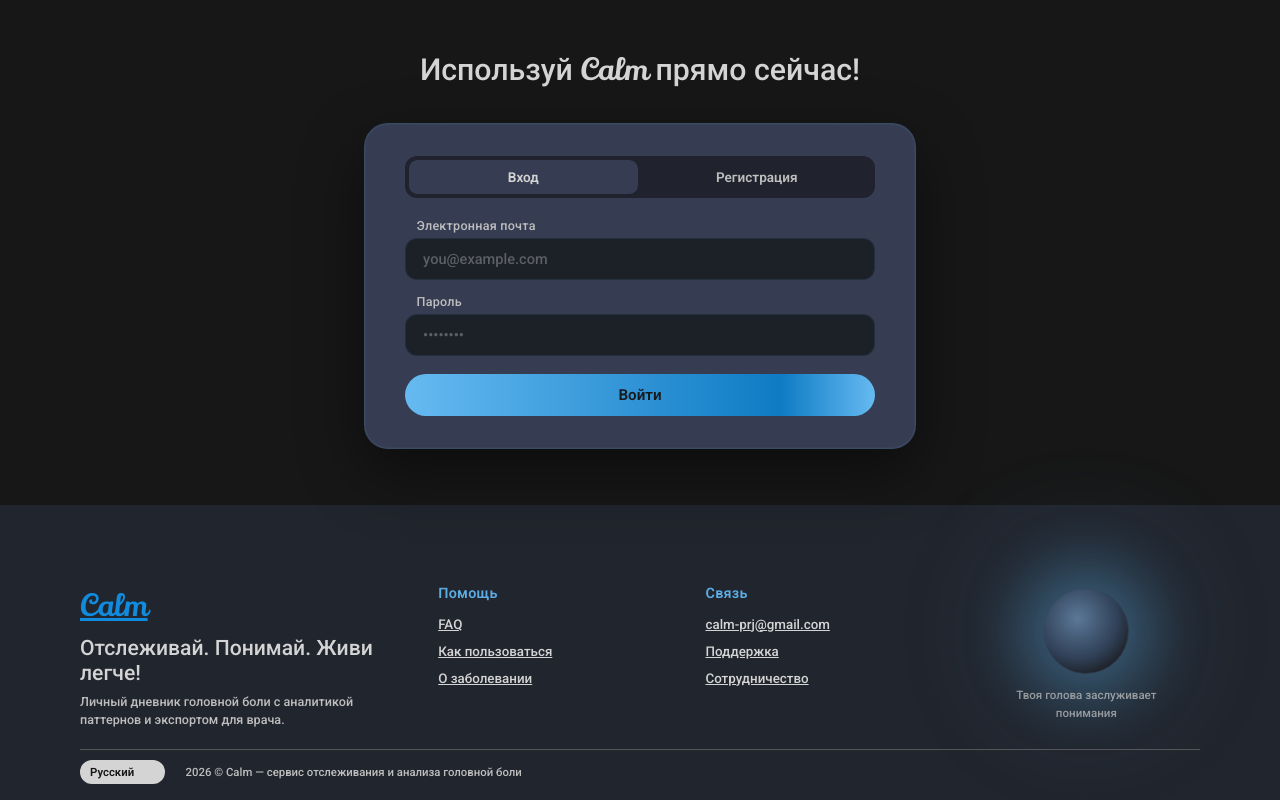
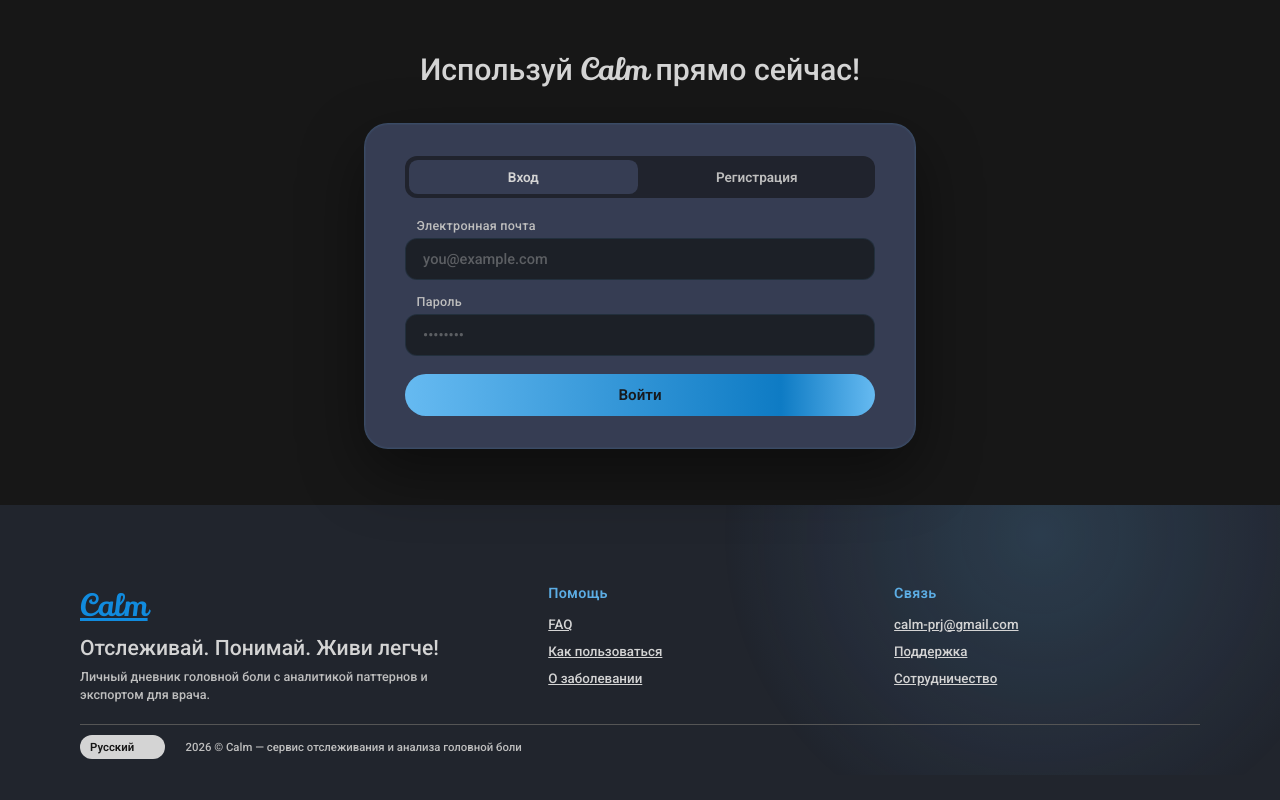
Before and after one commit to godmozzarella/calm-project, a React (Vite) app in the folder frontend/: page / in a window 1280 px wide. Shown: the part 2689-3489 px from the top of the page. After the commit the page ends 3464 px from the top, so only its background shows below. Built offline with nearby package versions, Linux system fonts and the light colour scheme; some icons are missing.

Commit message:
дизайн футера

```diff
--- a/frontend/src/widgets/footer/ui/Footer.jsx
+++ b/frontend/src/widgets/footer/ui/Footer.jsx
@@ -11,7 +11,8 @@ import s from './Footer.module.scss'
 
 const Footer = () => {
 	return (
-		<footer id="contacts">
+		<div className={s.footerRoot} id="contacts">
+		<footer>
 			<div className={s.item1}>
 				<div className={s.logoBlock}>
 					<a className={s.logo} href="#">Calm</a>
@@ -40,10 +41,7 @@ const Footer = () => {
 						</ul>
 					</div>
 
-					<div className={s.glowBlock}>
-						<div className={s.glowOrb} aria-hidden="true" />
-						<p className={s.glowText}>Твоя голова заслуживает понимания</p>
-					</div>
+					<div className={s.glowBlock} aria-hidden="true" />
 				</div>
 			</div>
 
@@ -70,6 +68,7 @@ const Footer = () => {
 				</ul>
 			</div>
 		</footer>
+		</div>
 	)
 }
 
--- a/frontend/src/widgets/footer/ui/Footer.module.scss
+++ b/frontend/src/widgets/footer/ui/Footer.module.scss
@@ -1,4 +1,28 @@
 @use 'app/styles/globals.scss' as *;
+
+.footerRoot {
+	position: relative;
+	width: 100%;
+	overflow: hidden;
+
+	&::after {
+		content: '';
+		position: absolute;
+		bottom: -6rem;
+		right: -6rem;
+		width: 42rem;
+		height: 42rem;
+		border-radius: 50%;
+		background: radial-gradient(
+			circle,
+			rgba(92, 173, 228, 0.20) 0%,
+			rgba(92, 143, 210, 0.08) 45%,
+			transparent 68%
+		);
+		animation: glowPulse 5s ease-in-out infinite;
+		pointer-events: none;
+	}
+}
 
 footer {
 	display: flex;
@@ -8,6 +32,8 @@ footer {
 	margin: 5rem auto 1rem auto;
 	padding: 0 1rem;
 	width: min(70%, 87.5rem);
+	position: relative;
+	z-index: 1;
 }
 
 ul {
@@ -42,55 +68,18 @@ hr {
 
 .item1 {
 	display: grid;
-	grid-template-columns: 1.4fr repeat(3, 1fr);
+	grid-template-columns: 1.4fr 1fr 1fr;
 	gap: 2.5rem;
 	width: 100%;
 }
 
 .glowBlock {
-	display: flex;
-	flex-direction: column;
-	align-items: center;
-	justify-content: center;
-	gap: 1rem;
-	position: relative;
+	display: none;
 }
 
-.glowOrb {
-	width: 5rem;
-	height: 5rem;
-	border-radius: 50%;
-	background: radial-gradient(circle at 40% 35%, rgba(140, 190, 240, 0.55), rgba(92, 143, 210, 0.25) 55%, transparent 75%);
-	box-shadow:
-		0 0 2.5rem 0.75rem rgba(92, 173, 228, 0.22),
-		0 0 5rem 1.5rem rgba(92, 173, 228, 0.10);
-	animation: orbPulse 4s ease-in-out infinite;
-	flex-shrink: 0;
-}
-
-.glowText {
-	font-family: 'Roboto', Arial, sans-serif;
-	color: $fc-secondary;
-	@include fluid-text(12, 10);
-	text-align: center;
-	line-height: 1.5;
-	max-width: 10rem;
-	opacity: 0.75;
-}
-
-@keyframes orbPulse {
-	0%, 100% {
-		box-shadow:
-			0 0 2.5rem 0.75rem rgba(92, 173, 228, 0.22),
-			0 0 5rem 1.5rem rgba(92, 173, 228, 0.10);
-		transform: scale(1);
-	}
-	50% {
-		box-shadow:
-			0 0 3.5rem 1.25rem rgba(92, 173, 228, 0.35),
-			0 0 7rem 2.5rem rgba(92, 173, 228, 0.16);
-		transform: scale(1.06);
-	}
+@keyframes glowPulse {
+	0%, 100% { opacity: 0.8; }
+	50%       { opacity: 1;   }
 }
 
 .logoBlock {
```
